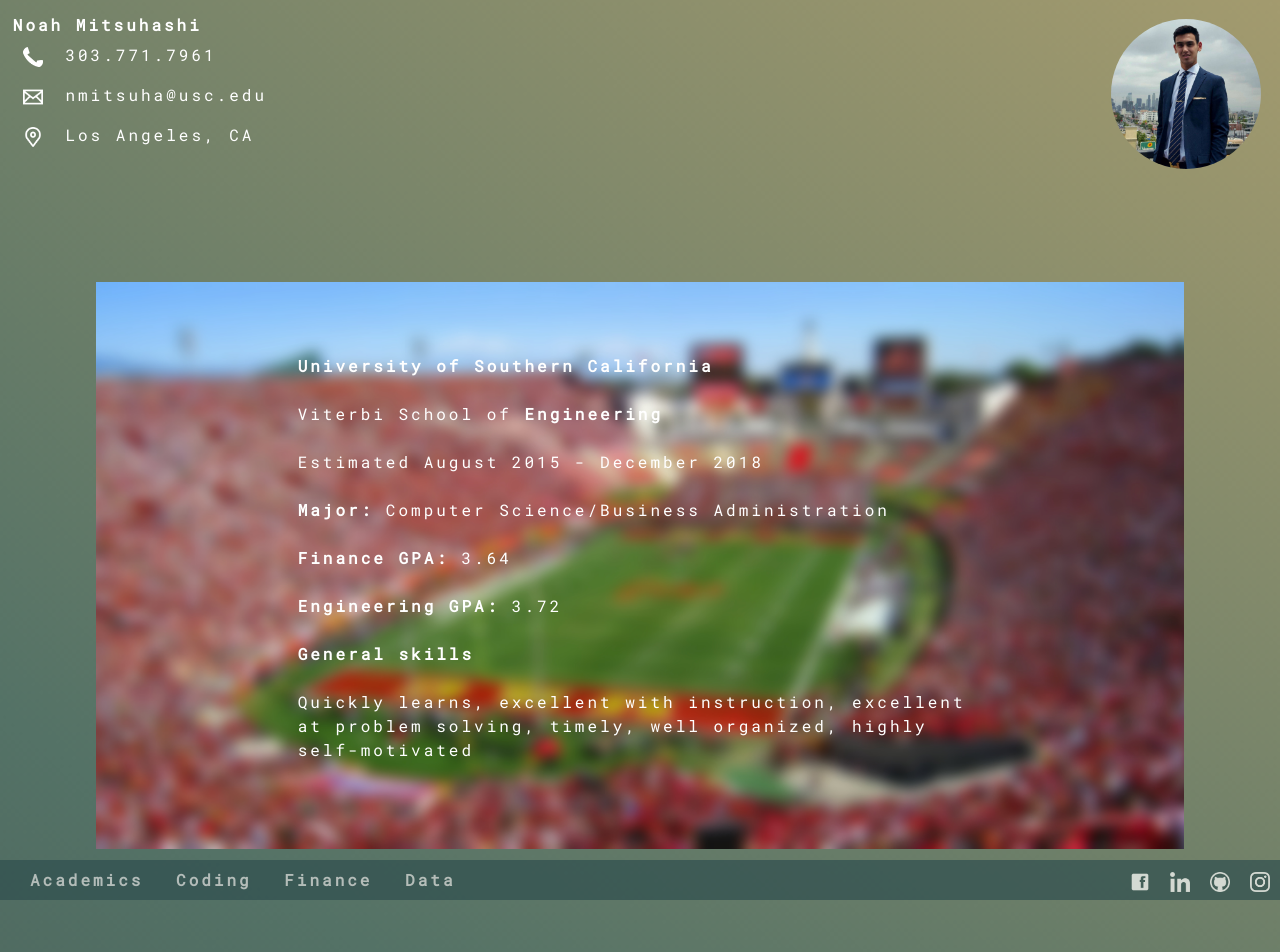
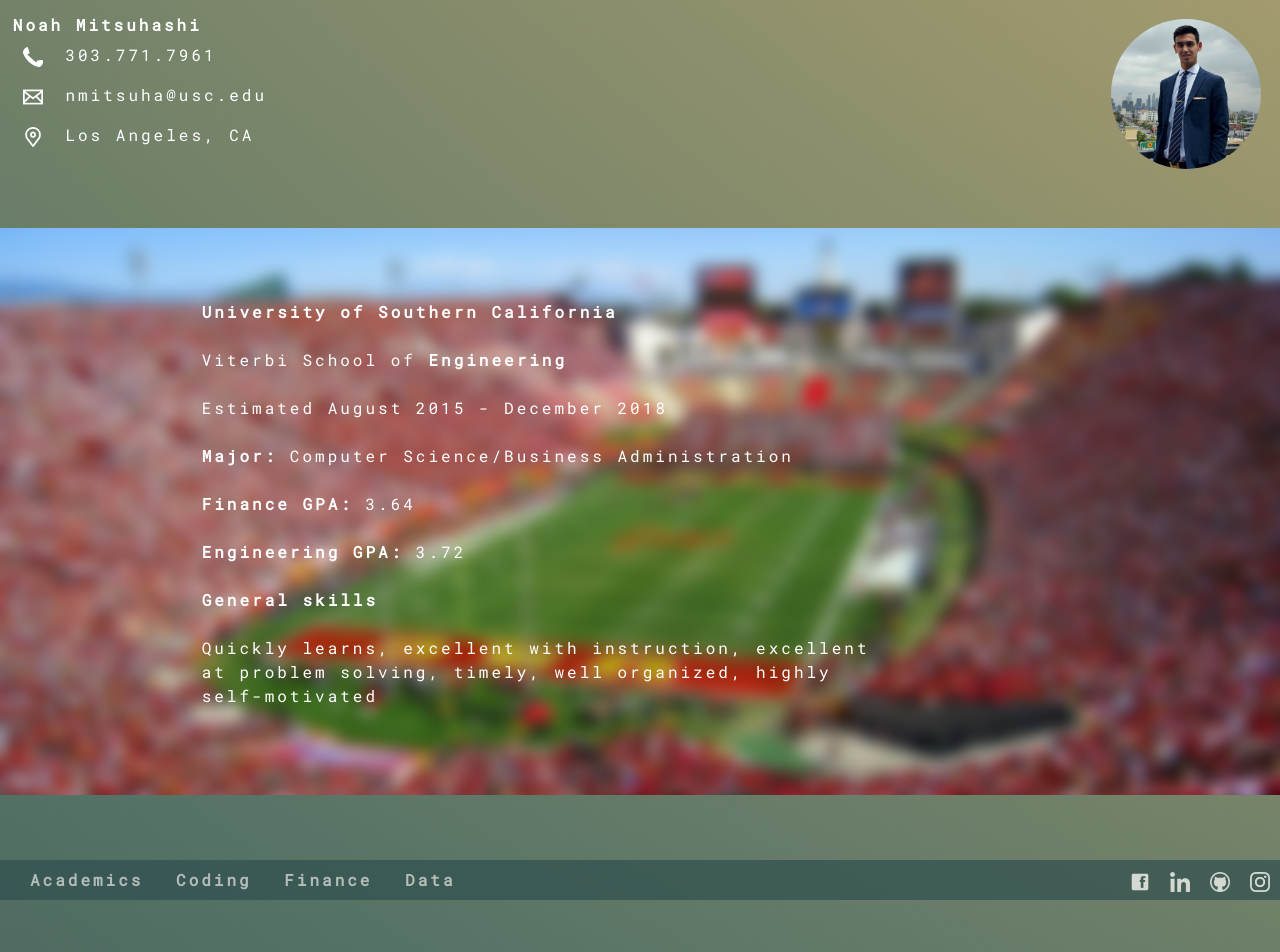
Before and after one commit to nmits/nmits.github.io, a Jekyll site: the page built from index.html, in a window 1280 px wide. Shown: the top 952 px of the page. Built offline with Jekyll 4.4.1, drawn with Linux system fonts in a browser that asks for light colours.

Commit message:
Made background move

```diff
--- a/_sass/_layout.scss
+++ b/_sass/_layout.scss
@@ -1,10 +1,10 @@
 .ContentWrapper{
     position: relative;
-    width:85vw;
+    width:vw;
     margin-left: auto;
     margin-right: auto;
     margin-top: 50vh;
-    padding-top: 20vh;
+    padding-top: 14vh;
     word-wrap: normal;
     letter-spacing:3px;
 }
```
